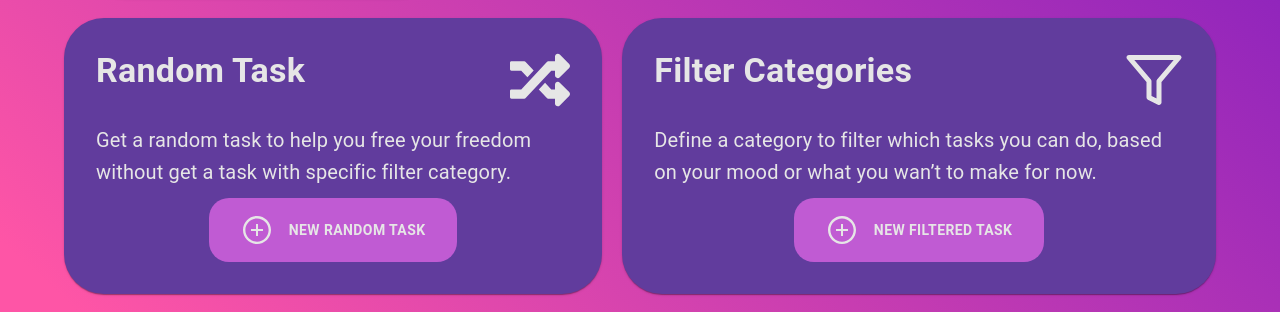
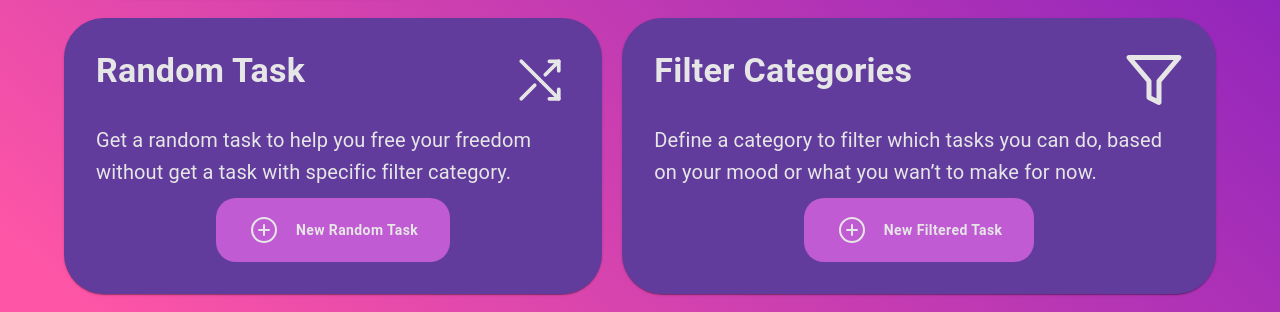
Before and after one commit to Paulo-Augusto12/anti-boredom-app, a React (Vite) app: page / in a window 1280 px wide. Shown: the part 315-627 px from the top of the page. Built offline with nearby package versions, Linux system fonts and the light colour scheme.

Commit message:
fix: removed uppercase from material ui butotn

```diff
--- a/src/ui/components/OptionsCards/index.tsx
+++ b/src/ui/components/OptionsCards/index.tsx
@@ -3,6 +3,7 @@ import { FaRandom } from "react-icons/fa";
 import { FiFilter } from "react-icons/fi";
 import { AiOutlinePlusCircle } from "react-icons/ai";
 import { useNavigate } from "react-router-dom";
+import { PlusCircle, ShuffleSimple } from "phosphor-react";
 
 interface IOPtionCardsProps {
   title: string;
@@ -39,7 +40,7 @@ export function OptionsCards({
         </Typography>
         <Box>
           {option === "RANDOM" ? (
-            <FaRandom size={"3.75rem"} color="#E6E6E6" />
+            <ShuffleSimple size={"3.75rem"} color="#E6E6E6" />
           ) : (
             <FiFilter size={"3.75rem"} color="#E6E6E6" />
           )}
@@ -66,6 +67,7 @@ export function OptionsCards({
             padding: "16px 32px",
             fontWeight: 700,
             "&:hover": { background: "#AB11C8" },
+            textTransform: "none",
           }}
           onClick={() => {
             option === "RANDOM"
@@ -73,7 +75,7 @@ export function OptionsCards({
               : navigate("/filtered/task");
           }}
         >
-          <AiOutlinePlusCircle size={"2rem"} />{" "}
+          <PlusCircle size={"2rem"} />{" "}
           {option === "RANDOM" ? "New Random Task" : "New Filtered Task"}
         </Button>
       </Box>
```
